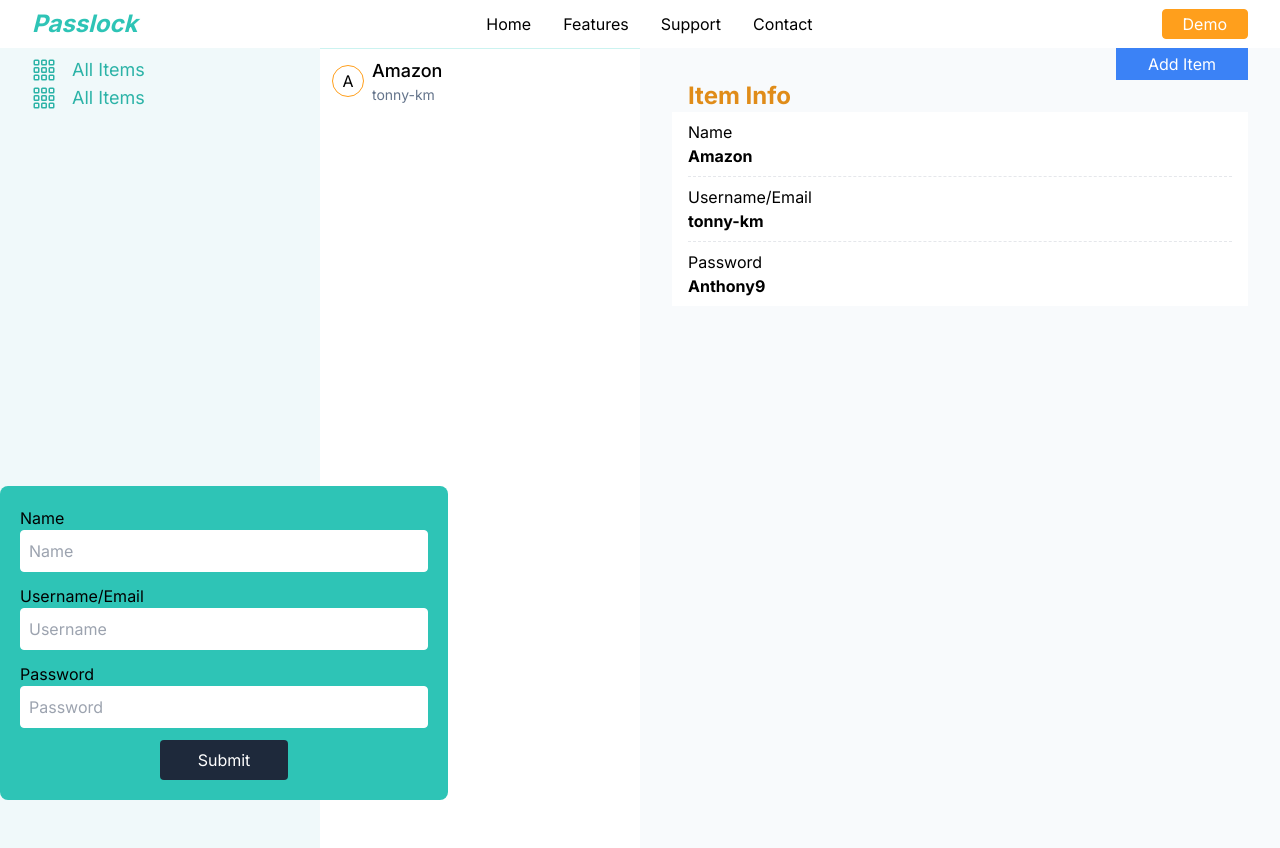
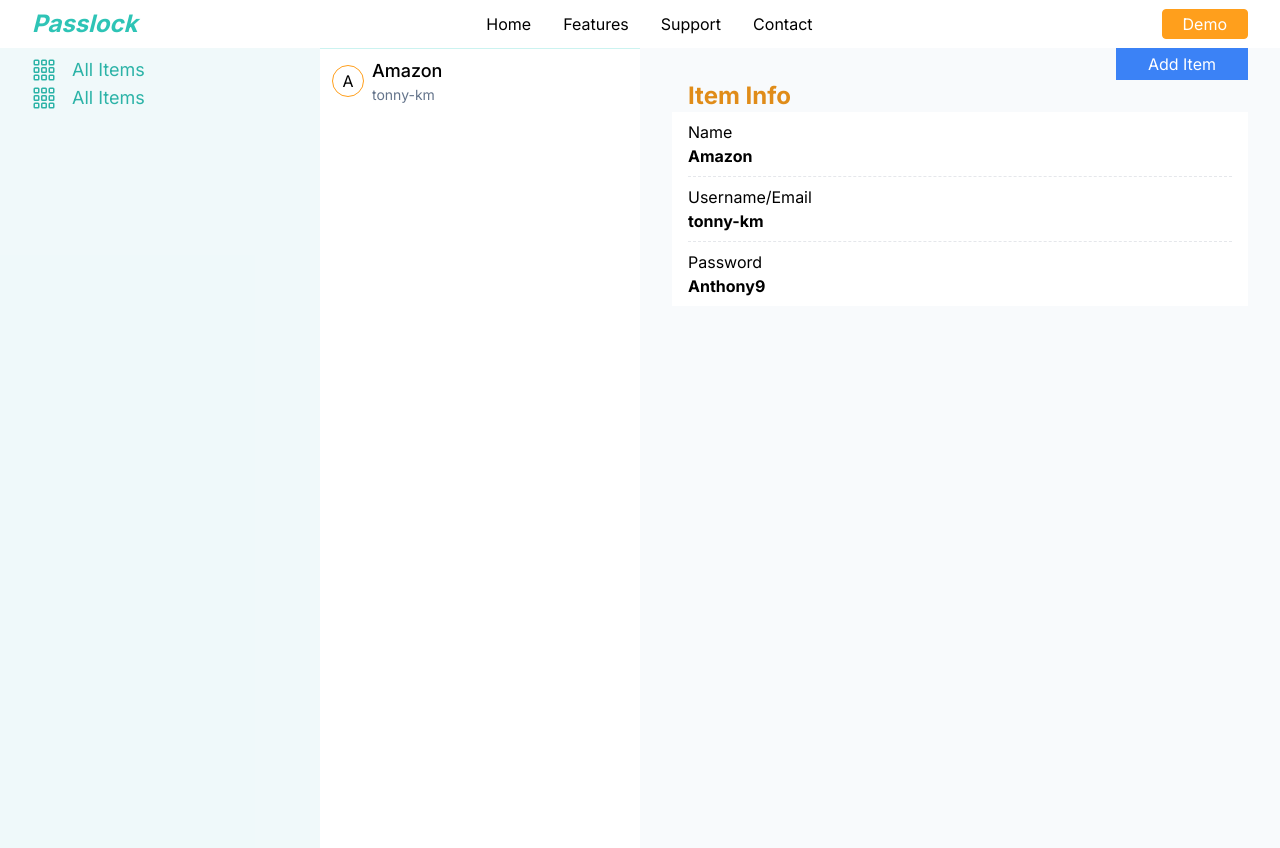
Before and after one commit to Tonnykimanthi/passlock, a Next.js app: page /demo in a window 1280 px wide. Built offline with nearby package versions, Linux system fonts and the light colour scheme.

Commit message:
Update AddItemForm.tsx

```diff
--- a/components/ui/AddItemForm.tsx
+++ b/components/ui/AddItemForm.tsx
@@ -33,7 +33,7 @@ const AddItemForm = () => {
 
   return (
     <form
-      className={`[&>div>label]:text-whit -translate-x-1/ -translate-y-1/ absolute bottom-0 left-0 w-full max-w-md space-y-3 rounded-lg bg-primary p-5 [&>div]:flex [&>div]:flex-col ${formIsOpen ? "" : "scale-0"}`}
+      className={`[&>div>label]:text-whit absolute left-2/4 top-2/4 w-full max-w-md -translate-x-1/2 -translate-y-1/2 space-y-3 rounded-lg bg-primary p-5 [&>div]:flex [&>div]:flex-col ${!formIsOpen ? "" : "scale-0"}`}
       onSubmit={(e) => {
         e.preventDefault();
       }}
```
